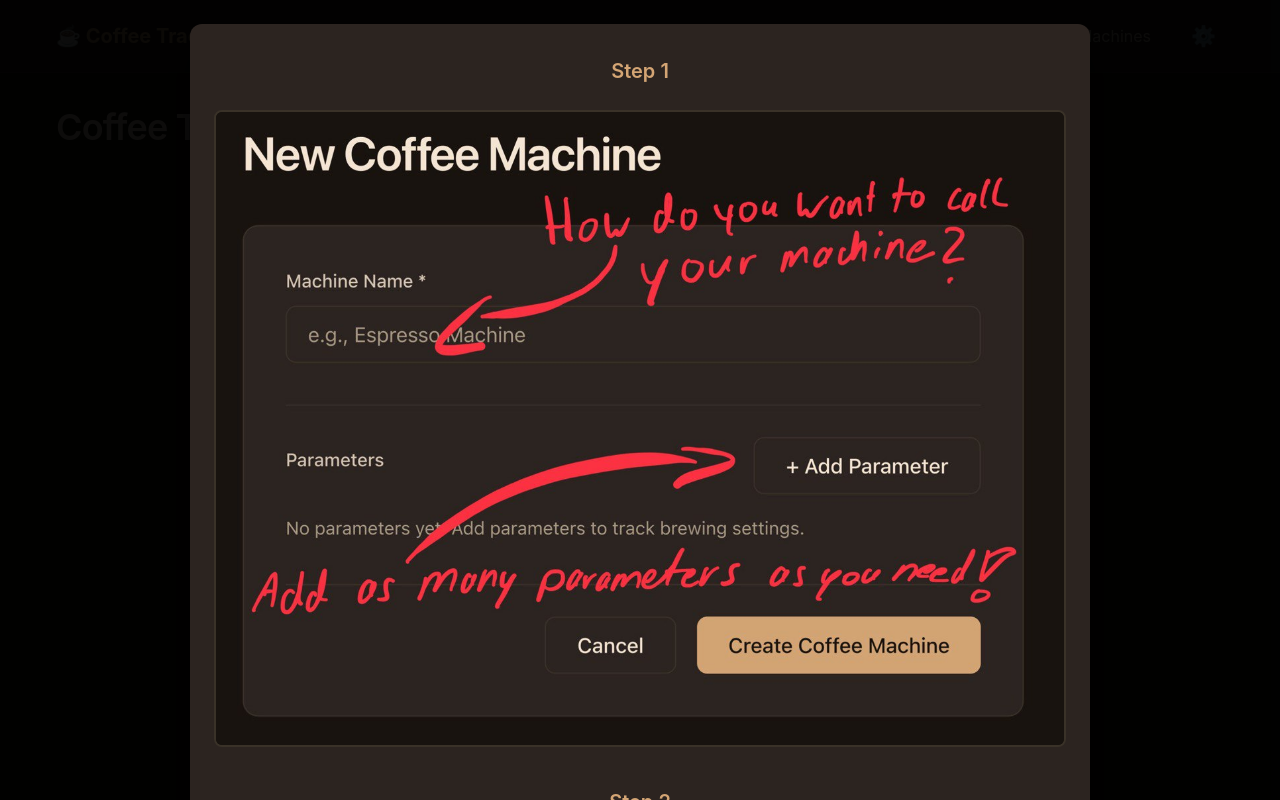
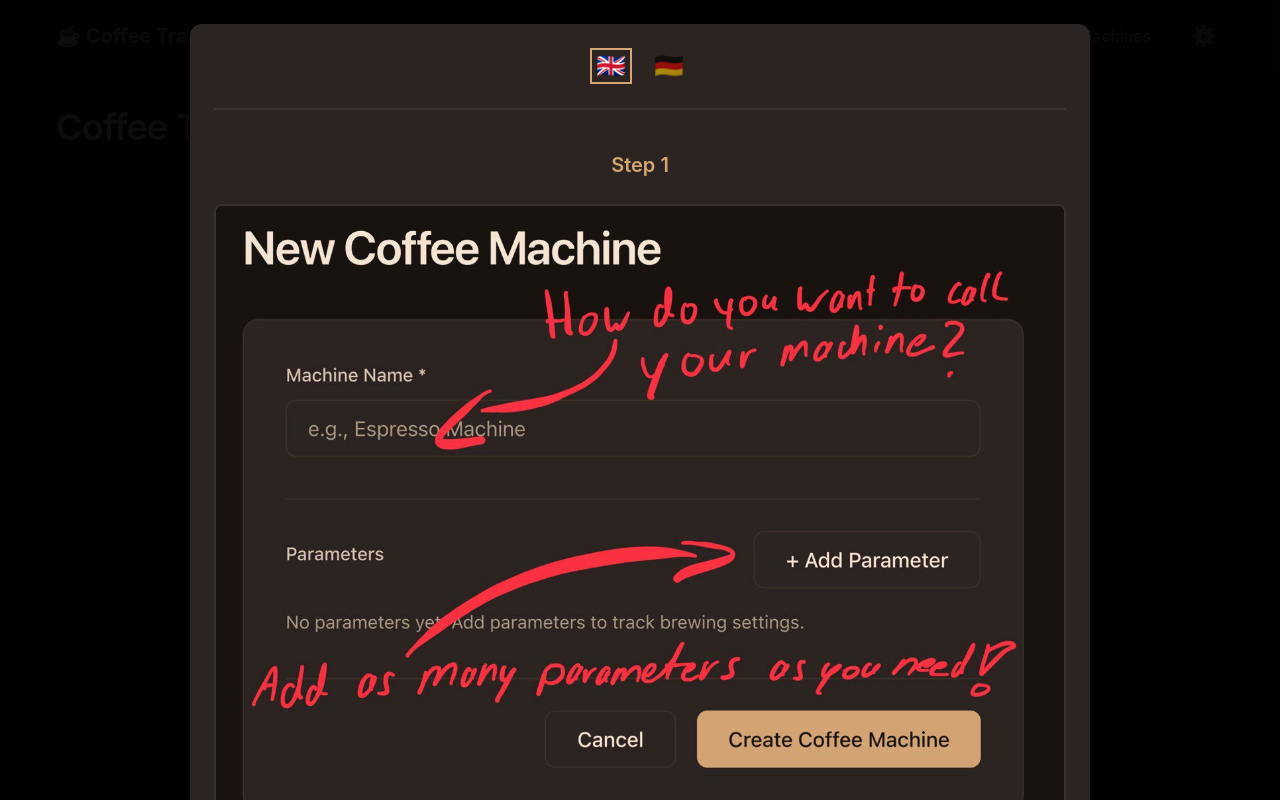
Before and after one commit to Linskii/coffee-tracker, a plain HTML site: page index.html in a window 1280 px wide. Drawn offline with Linux system fonts and the light colour scheme.

Commit message:
language slection upon startup

```diff
--- a/css/components.css
+++ b/css/components.css
@@ -899,6 +899,15 @@ input[type="range"].form-range {
   transform: scale(1.1);
 }
 
+.intro-language-selector {
+  display: flex;
+  justify-content: center;
+  gap: var(--spacing-md);
+  margin-bottom: var(--spacing-xl);
+  padding-bottom: var(--spacing-lg);
+  border-bottom: 2px solid var(--color-border);
+}
+
 .intro-steps-container {
   display: flex;
   flex-direction: column;
--- a/js/ui/introduction.js
+++ b/js/ui/introduction.js
@@ -91,6 +91,42 @@ const Introduction = (function() {
   }
 
   /**
+   * Create a language selector for the intro overlay
+   * @returns {HTMLElement} Language selector element
+   */
+  function createIntroLanguageSelector() {
+    const container = document.createElement('div');
+    container.className = 'intro-language-selector';
+
+    const languages = I18n.getLanguages();
+    const currentLang = I18n.getLanguage();
+
+    Object.keys(languages).forEach(langCode => {
+      const langInfo = languages[langCode];
+      const langBtn = document.createElement('button');
+      langBtn.className = 'language-btn' + (currentLang === langCode ? ' active' : '');
+      langBtn.textContent = langInfo.flag;
+      langBtn.title = langInfo.name;
+
+      langBtn.addEventListener('click', () => {
+        // Update language
+        I18n.setLanguage(langCode);
+        AppState.setLanguage(langCode);
+
+        // Close and reopen intro with new language
+        hideIntro();
+        setTimeout(() => {
+          showIntro(true);
+        }, 100);
+      });
+
+      container.appendChild(langBtn);
+    });
+
+    return container;
+  }
+
+  /**
    * Create the introduction overlay container
    * @param {boolean} includeCreateButton - Whether to include "Create Machine" button at bottom
    * @returns {HTMLElement} Introduction overlay element
@@ -111,6 +147,12 @@ const Introduction = (function() {
       closeBtn.title = I18n.t('closeIntro');
       closeBtn.addEventListener('click', hideIntro);
       content.appendChild(closeBtn);
+    }
+
+    // Language selector (only for first-time visitors)
+    if (includeCreateButton) {
+      const langSelector = createIntroLanguageSelector();
+      content.appendChild(langSelector);
     }
 
     // Steps container
```
